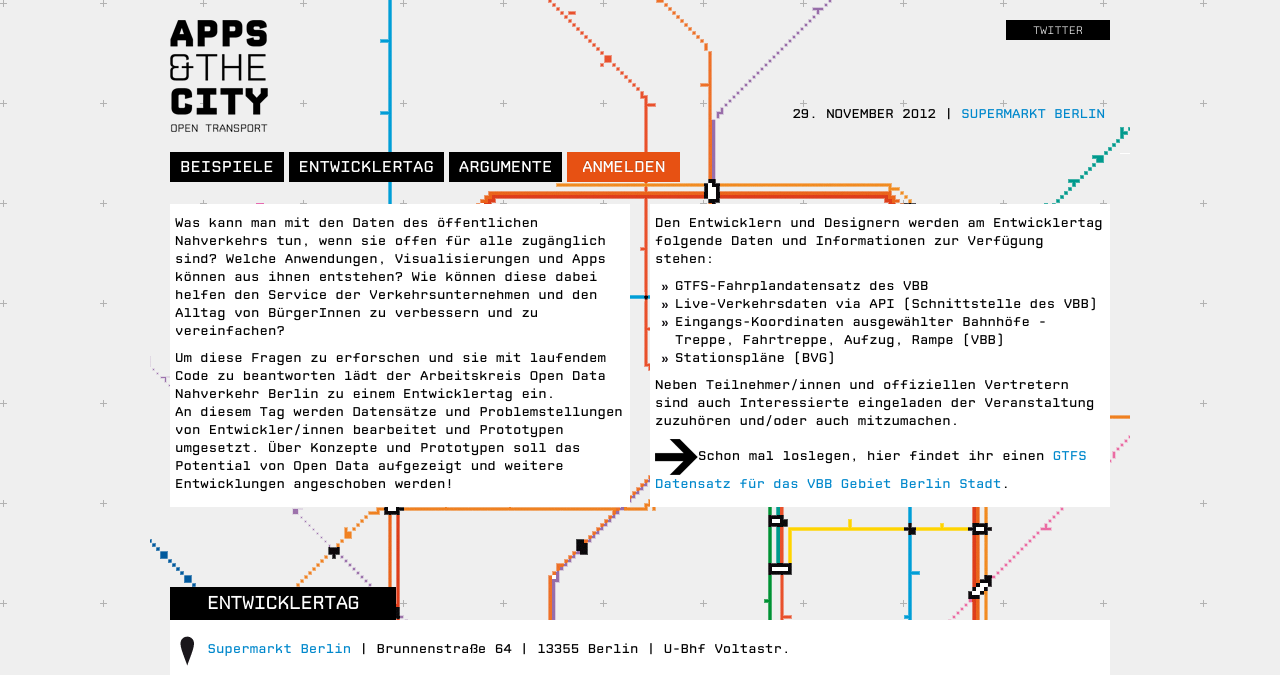
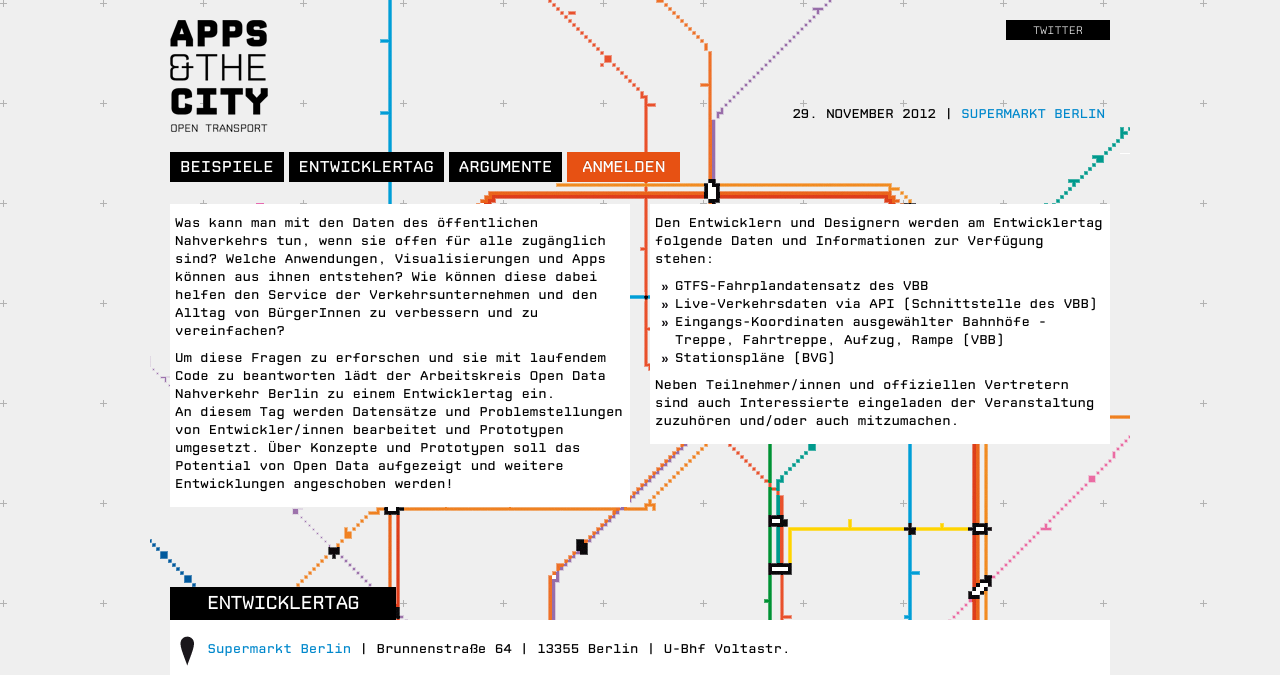
Before and after one commit to okfde/berlin.appsandthecity, a Jekyll site: the page built from index.html, in a window 1280 px wide and 900 px high, cut to the strip 0-675 px from the top of the window. Built offline with Jekyll 4.4.1, drawn with Linux system fonts in a browser that asks for light colours; nearby versions of some CDN libraries; Markdown is read by kramdown in place of the engine named in the settings.

Commit message:
Add hidden link to not-yet-ready dataset

```diff
--- a/index.html
+++ b/index.html
@@ -19,7 +19,18 @@ An diesem Tag werden Datensätze und Problemstellungen von Entwickler/innen bear
     </ul>
     <p>Neben Teilnehmer/innen und offiziellen Vertretern sind auch Interessierte eingeladen der Veranstaltung zuzuhören und/oder auch mitzumachen.</p>
 
-    <p> <img src="img/pfeil.png" alt="Pfeil"/>Schon mal loslegen, hier findet ihr einen <a href="www.daten.berlin.de"><nbsp><nbsp> GTFS Datensatz für das VBB Gebiet Berlin Stadt</a>.</p>
+    <!--
+    <div class="row">
+      <div class="span1" style="text-align:center">
+        <img src="img/pfeil.png" alt="Pfeil">
+      </div>
+      <div class="span5">
+        <p>
+          Schon mal loslegen, hier findet ihr einen <a href="http://daten.berlin.de">GTFS Datensatz für das VBB Gebiet Berlin Stadt</a>.
+        </p>
+      </div>
+    </div>
+    -->
   </div>
 </div>
 <section>
```
